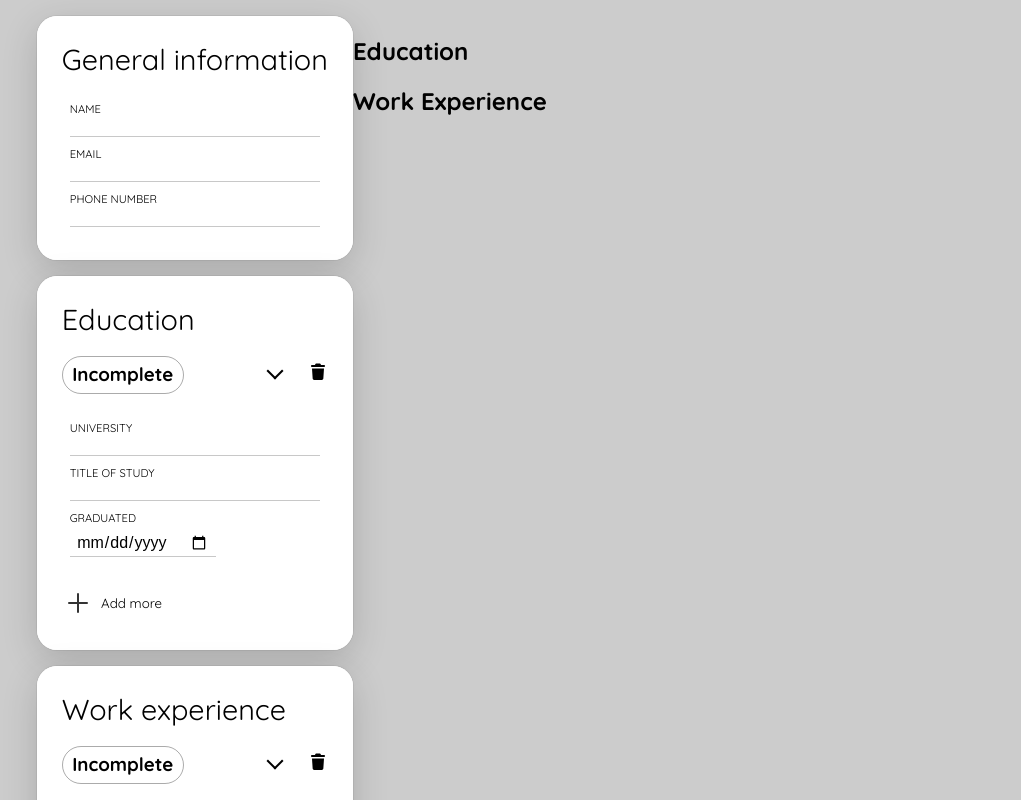
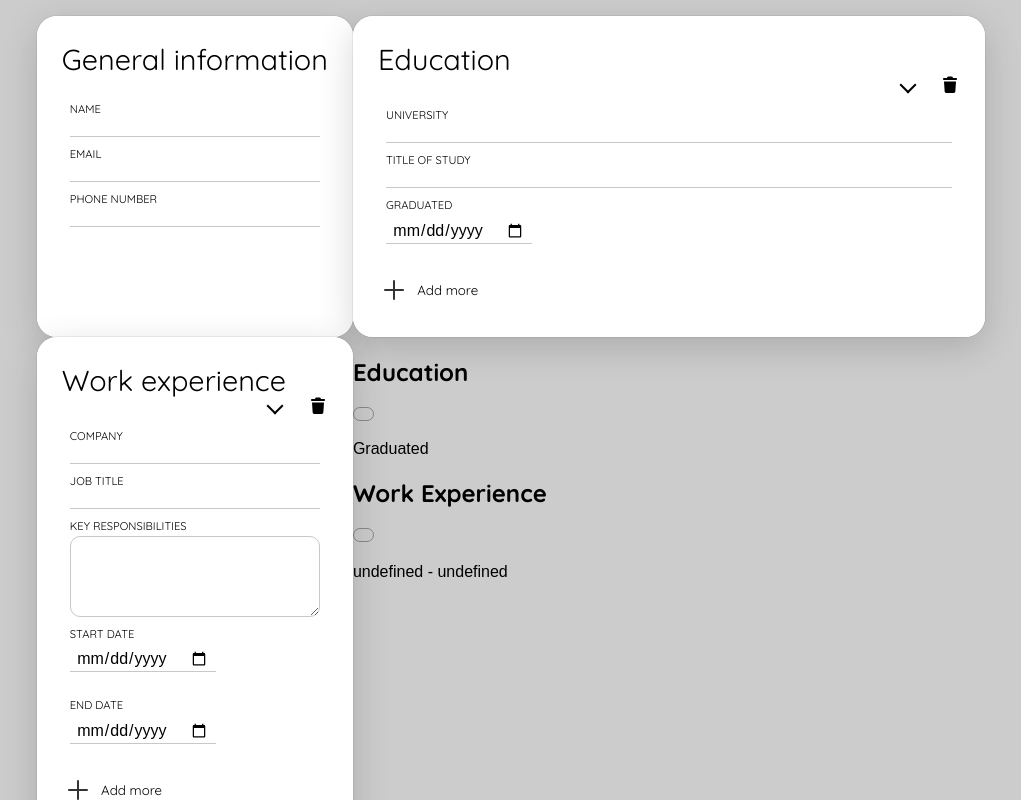
Before and after one commit to lucyleggett/odin-cv-builder, a React (Vite) app: page / in a window 1280 px wide. Shown: the top 800 px of the page, without its empty margins (129-1150 px from the left). Built offline with nearby package versions, Linux system fonts and the light colour scheme; a web font is replaced by a local one.

Commit message:
Lift up state to App to keep Accordion and Document in sync with one another

```diff
--- a/src/App.css
+++ b/src/App.css
@@ -230,6 +230,10 @@ button.toggleView .chevron.active.allow-hover:hover {
   transform: scale(1.1);
   --thickness: 3px;
 }
+
+.active {
+  display: hidden;
+}
 /*
 button.submit {
   font-size: 16px;
--- a/src/App.jsx
+++ b/src/App.jsx
@@ -1,16 +1,46 @@
 import "./App.css";
+import { useState, useEffect } from "react";
 import Document from "./components/Document";
 import Accordion from "./components/Accordion";
 
-function App() {
+function useSections(heading) {
+  const storageKey = `fieldset-${heading}`;
+
+  const [sections, setSections] = useState(() => {
+    const saved = localStorage.getItem(storageKey);
+    if (saved) return JSON.parse(saved).sections;
+    return [{ id: crypto.randomUUID(), isActive: true, values: {} }];
+  });
+
+  useEffect(() => {
+    localStorage.setItem(storageKey, JSON.stringify({ sections }));
+  }, [sections, storageKey]);
+
+  return [sections, setSections];
+}
+
+export default function App() {
+  const [contactSections, setContactSections] = useSections(
+    "general information",
+  );
+  const [educationSections, setEducationSections] = useSections("education");
+  const [workSections, setWorkSections] = useSections("work experience");
+
   return (
     <>
-      <form action="" method="get">
-        <Accordion />
-      </form>
-      <Document />
+      <Accordion
+        contactSections={contactSections}
+        setContactSections={setContactSections}
+        educationSections={educationSections}
+        setEducationSections={setEducationSections}
+        workSections={workSections}
+        setWorkSections={setWorkSections}
+      />
+      <Document
+        contactSections={contactSections}
+        educationSections={educationSections}
+        workSections={workSections}
+      />
     </>
   );
 }
-
-export default App;
--- a/src/components/Accordion.jsx
+++ b/src/components/Accordion.jsx
@@ -1,23 +1,36 @@
 import Fieldset from "./Fieldset";
 import { contactObj, educationObj, workObj } from "../utils";
 
-export default function Accordion() {
+export default function Accordion({
+  contactSections,
+  setContactSections,
+  educationSections,
+  setEducationSections,
+  workSections,
+  setWorkSections,
+}) {
   return (
     <>
       <Fieldset
         heading="General information"
         inputEleObj={contactObj}
         canAddSections={false}
+        sections={contactSections}
+        setSections={setContactSections}
       />
       <Fieldset
         heading="Education"
         inputEleObj={educationObj}
         canAddSections={true}
+        sections={educationSections}
+        setSections={setEducationSections}
       />
       <Fieldset
         heading="Work experience"
         inputEleObj={workObj}
         canAddSections={true}
+        sections={workSections}
+        setSections={setWorkSections}
       />
     </>
   );
--- a/src/components/Block.jsx
+++ b/src/components/Block.jsx
@@ -1,18 +1,9 @@
-import { useState } from "react";
 import Entry from "./Entry";
 
-export default function Block({ heading }) {
-  const storageKey = `fieldset-${heading}`;
-
-  const [blocks, setBlocks] = useState(() => {
-    const saved = localStorage.getItem(storageKey);
-    if (saved) return JSON.parse(saved).sections;
-    return [];
-  });
-
+export default function Block({ heading, sections }) {
   return (
     <div className="block">
-      {blocks.map((block, index) => (
+      {sections.map((block, index) => (
         <section className="entry" key={block.id + index}>
           <Entry key={block.id} values={block.values} heading={heading} />
         </section>
--- a/src/components/Document.jsx
+++ b/src/components/Document.jsx
@@ -1,18 +1,22 @@
 import Block from "./Block";
 
-export default function Document() {
+export default function Document({
+  contactSections,
+  educationSections,
+  workSections,
+}) {
   return (
     <div className="cv-mockup">
       <div className="header divider">
-        <Block heading="general information"></Block>
+        <Block heading="general information" sections={contactSections}></Block>
       </div>
       <div className="education divider">
         <h2>Education</h2>
-        <Block heading="education"></Block>
+        <Block heading="education" sections={educationSections}></Block>
       </div>
       <div className="work-experience divider">
         <h2>Work Experience</h2>
-        <Block heading="work experience"></Block>
+        <Block heading="work experience" sections={workSections}></Block>
       </div>
     </div>
   );
--- a/src/components/Fieldset.jsx
+++ b/src/components/Fieldset.jsx
@@ -1,18 +1,6 @@
-import { useState, useEffect } from "react";
 import Section from "./Section";
 
-export default function Fieldset({ heading, inputEleObj, canAddSections }) {
-  const storageKey = `fieldset-${heading.toLowerCase()}`;
-
-  const [sections, setSections] = useState(() => {
-    const saved = localStorage.getItem(storageKey);
-    if (saved) return JSON.parse(saved).sections;
-    return [{ id: crypto.randomUUID(), isActive: true, values: {} }];
-  });
-
-  useEffect(() => {
-    localStorage.setItem(storageKey, JSON.stringify({ sections }));
-  }, [sections, storageKey]);
+export default function Fieldset({ heading, inputEleObj, canAddSections, sections, setSections }) {
 
   const handleAddSection = () => {
     const newSection = {
--- a/src/components/Section.jsx
+++ b/src/components/Section.jsx
@@ -25,7 +25,7 @@ export default function Section({
     <section {...rest}>
       {canAddSections && (
         <div className="title">
-          <h3>{title}</h3>
+          {!isActive && <h3>{title}</h3>}
           <button
             type="button"
             className="toggleView"
```
